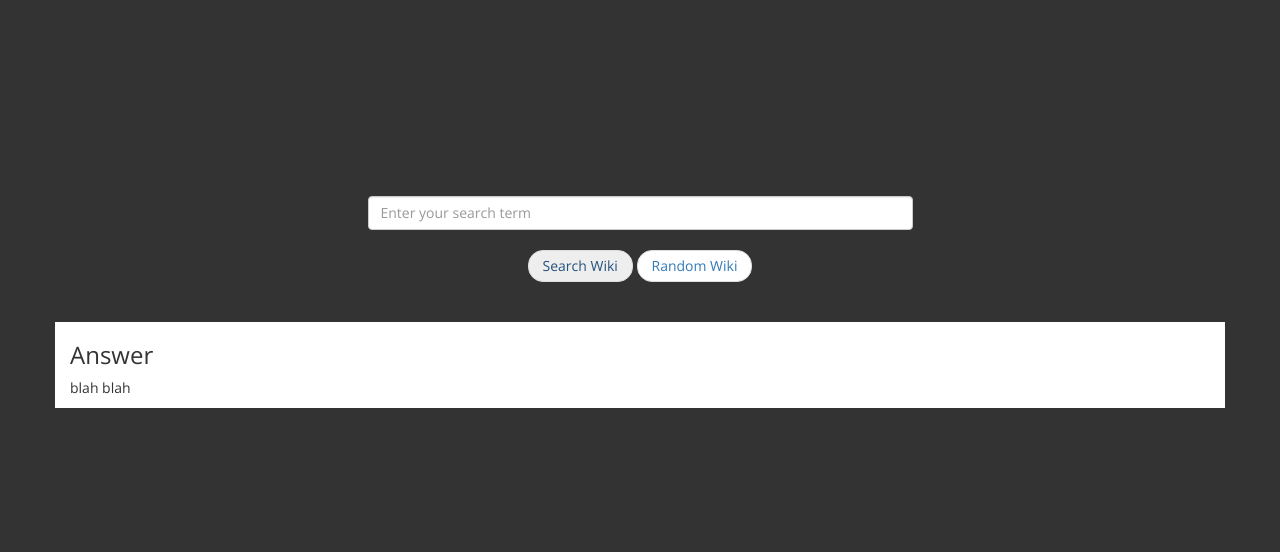
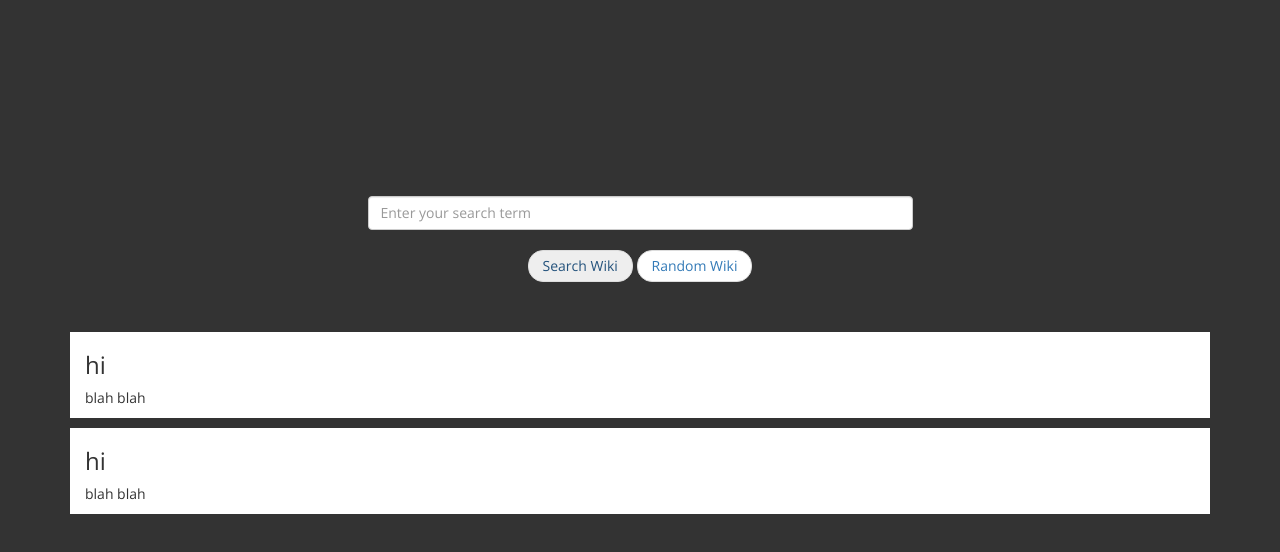
Before and after one commit to jithurjacob/FreeCodeCamp, a plain HTML site: page Wikipedia Viewer/index.html in a window 1280 px wide. Both pictures are taken after a click on the link "Search Wiki". Drawn offline with nearby package versions, Linux system fonts and the light colour scheme.

Commit message:
added dynamic ui

```diff
--- a/Wikipedia Viewer/index.html
+++ b/Wikipedia Viewer/index.html
@@ -68,6 +68,13 @@
 
         .answer {
             background-color: white;
+            margin: 10px 0 0 0;
+        }
+        .answer:hover{
+            border-left: 3px solid #ef5800;
+        }
+        .answer_hidden{
+            display: none;
         }
     </style>
 </head>
@@ -85,7 +92,7 @@
                 </div>
             </div>
         </div>
-        <div class="row answer">
+        <div class="row answer answer_hidden">
             <div class="col-xs-12 col-sm-12 col-md-12">
                 <h3 class="title">Answer</h3>
                 <p  class="description">blah blah</p>
@@ -95,7 +102,14 @@
     <script>
         $(document).ready(function () {
             $(".search-wiki").on("click", function () {
-                alert(0);
+                var $base_answer = $(".answer_hidden");
+                var arr = [["test1","des"],["test2","des2"]];
+                arr.forEach(function(elem){
+                    var $ans =$base_answer.clone();
+                    $ans.removeClass("answer_hidden");
+                    $ans.find(".title").text("hi");
+                    $(".container").append($ans);
+                });
             });
         });
     </script>
```
